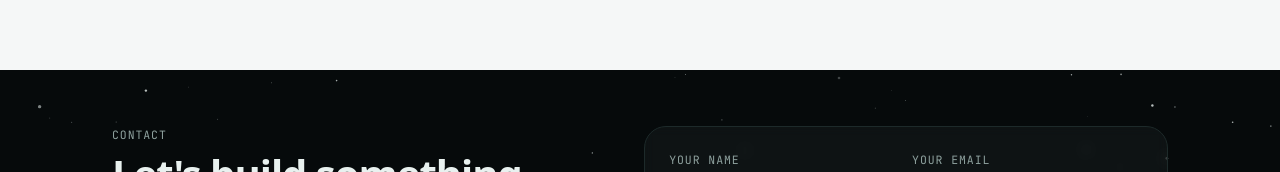
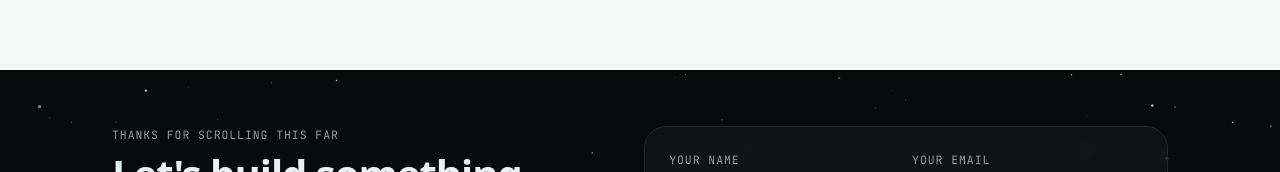
Before and after one commit to HenokInTheStars/portfolio, an Astro site: page / in a window 1280 px wide. Shown: the part 4060-4232 px from the top of the page. Built offline with nearby package versions, Linux system fonts and the light colour scheme; Astro itself is replaced by a stand-in of ours; animation ran at ten frames a second.

Commit message:
feat(footer): add 'Thanks for scrolling this far' above the contact headline
Co-Authored-By: Claude Opus 5.5 <noreply@anthropic.com>

```diff
--- a/src/components/Footer.astro
+++ b/src/components/Footer.astro
@@ -10,7 +10,7 @@ const year = new Date().getFullYear();
   <div class="wrap space-inner">
     <div class="contact-grid">
       <div class="contact-intro">
-        <p class="label space-kicker">Contact</p>
+        <p class="label space-kicker">Thanks for scrolling this far</p>
         <h2 class="space-line" id="contact-h">Let's build something worth launching.</h2>
         <p class="contact-sub">Tell me about a role, a project, or just say hi. I'm in Addis Ababa (UTC+3) and open to remote work.</p>
         <div class="contact-mail">
```
